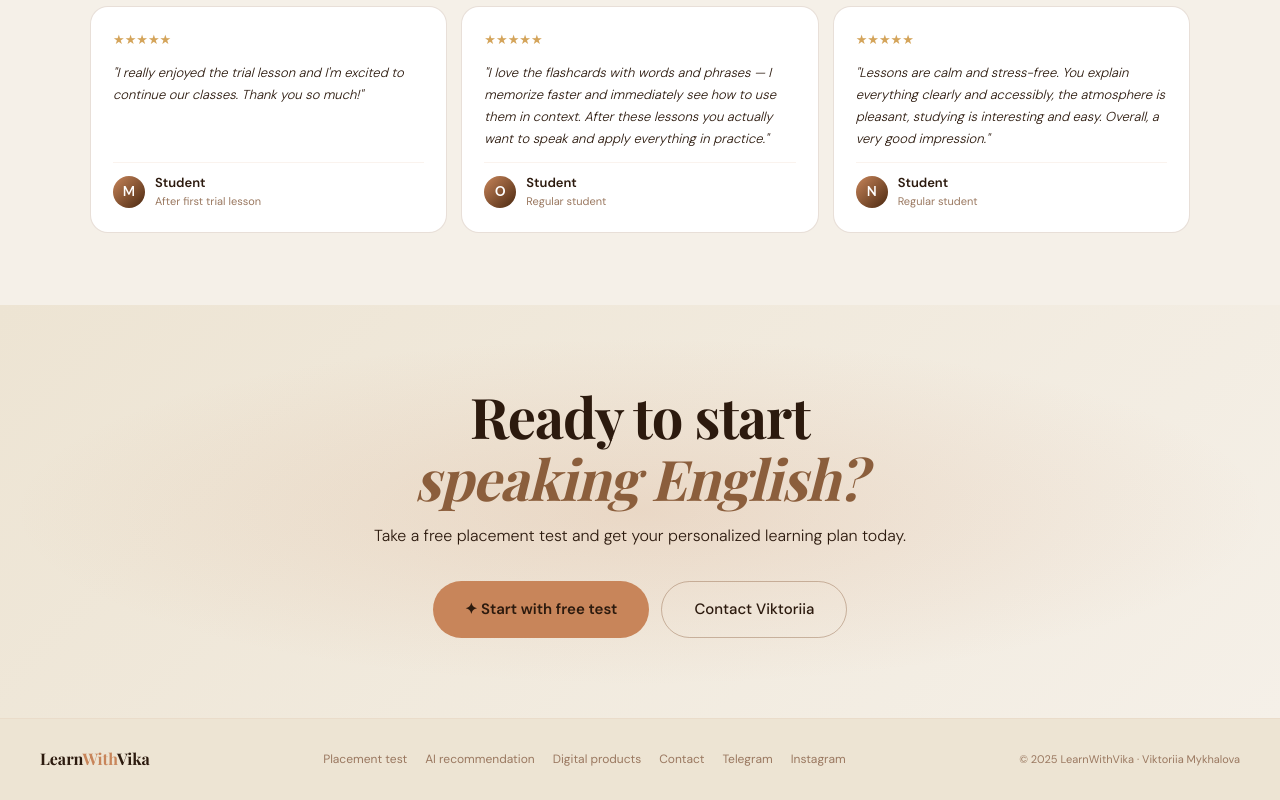
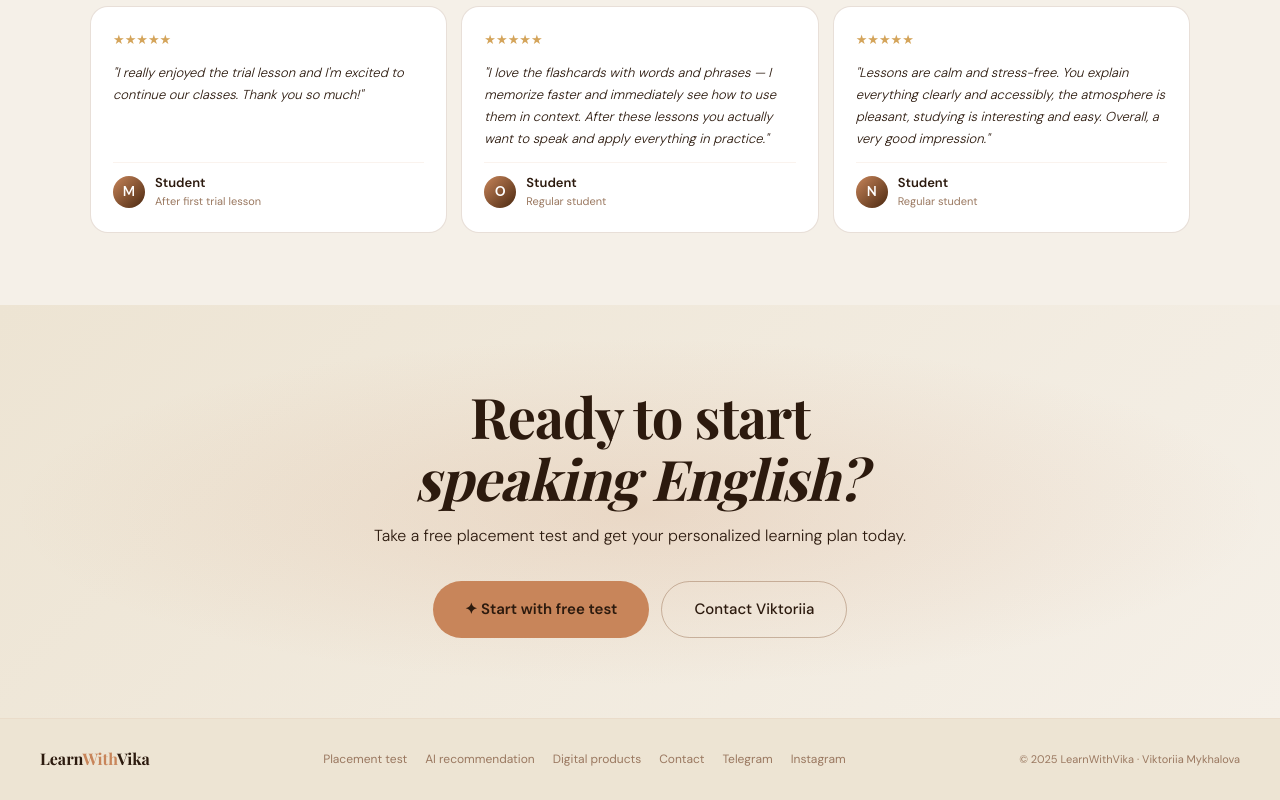
Before and after one commit to ViktoriiaMykhalova/learnwithvika-platform, a Next.js app: page / in a window 1280 px wide. Shown: the part 3736-4536 px from the top of the page. Built offline with nearby package versions, Linux system fonts and the light colour scheme; a web font is replaced by a local one.

Commit message:
fix cta light theme background and text

```diff
--- a/public/landing/style.css
+++ b/public/landing/style.css
@@ -473,3 +473,10 @@ h1, h2, h3 {
 :root[data-theme="light"] .lwv-cta-title em {
   color: #8b5e3c !important;
 }
+
+:root[data-theme="light"] .lwv-cta-section h2,
+:root[data-theme="light"] .lwv-cta-section h2 em,
+:root[data-theme="light"] .lwv-cta-section p,
+:root[data-theme="light"] .lwv-cta-section a {
+  color: #2c1a0e !important;
+}
```
